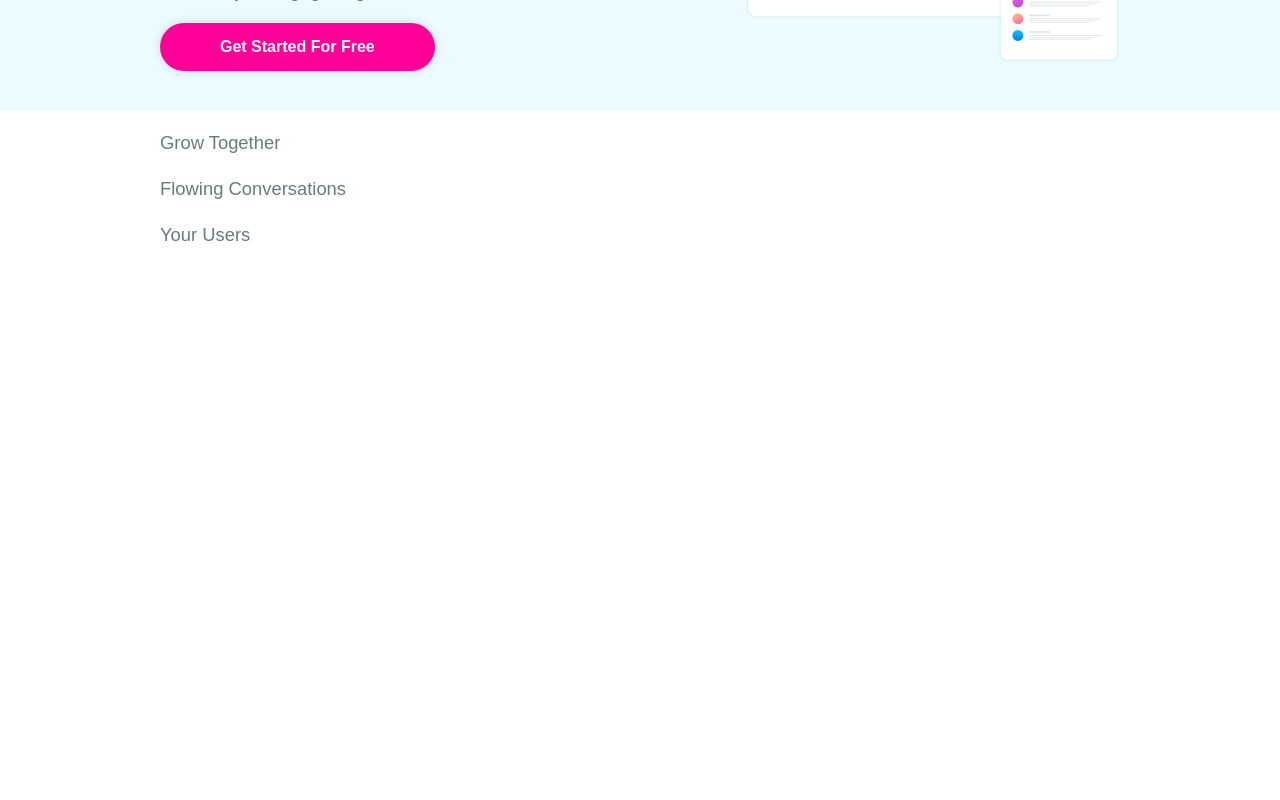
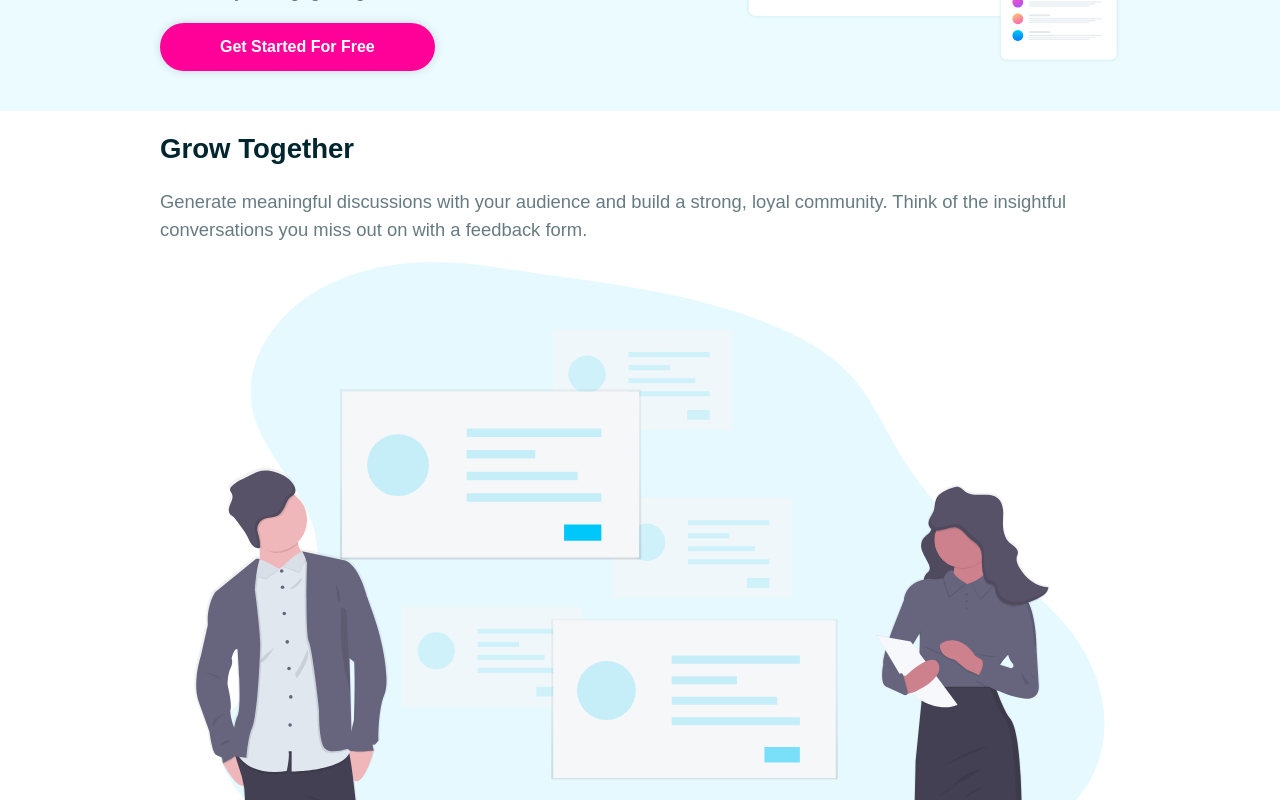
Before and after one commit to infiniteoo/REACT-styled_components, a React (Create React App) app: page / in a window 1280 px wide. Shown: the part 340-1140 px from the top of the page. Before the commit the page ends 800 px from the top, so only its background shows below. Built offline with nearby package versions, Linux system fonts and the light colour scheme.

Commit message:
displaying all of the info from our content file.  now to style it..

```diff
--- a/src/App.js
+++ b/src/App.js
@@ -1,4 +1,5 @@
 import Header from "./components/Header";
+import Card from "./components/Card";
 import { Container } from "./components/styles/Container.styled";
 import { ThemeProvider } from "styled-components";
 import GlobalStyles from "./components/styles/Global";
@@ -21,7 +22,7 @@ function App() {
         <Header />
         <Container>
           {content.map((item, index) => (
-            <p>{item.title}</p>
+            <Card key={index} item={item} />
           ))}
         </Container>
       </>
--- /dev/null
+++ b/src/components/Card.js
@@ -0,0 +1,13 @@
+export default function Card({ item: { id, title, body, image } }) {
+  return (
+    <div>
+      <div>
+        <h2>{title}</h2>
+        <p>{body}</p>
+      </div>
+      <div>
+        <img src={`./images/${image}`} alt="" />
+      </div>
+    </div>
+  );
+}
```
